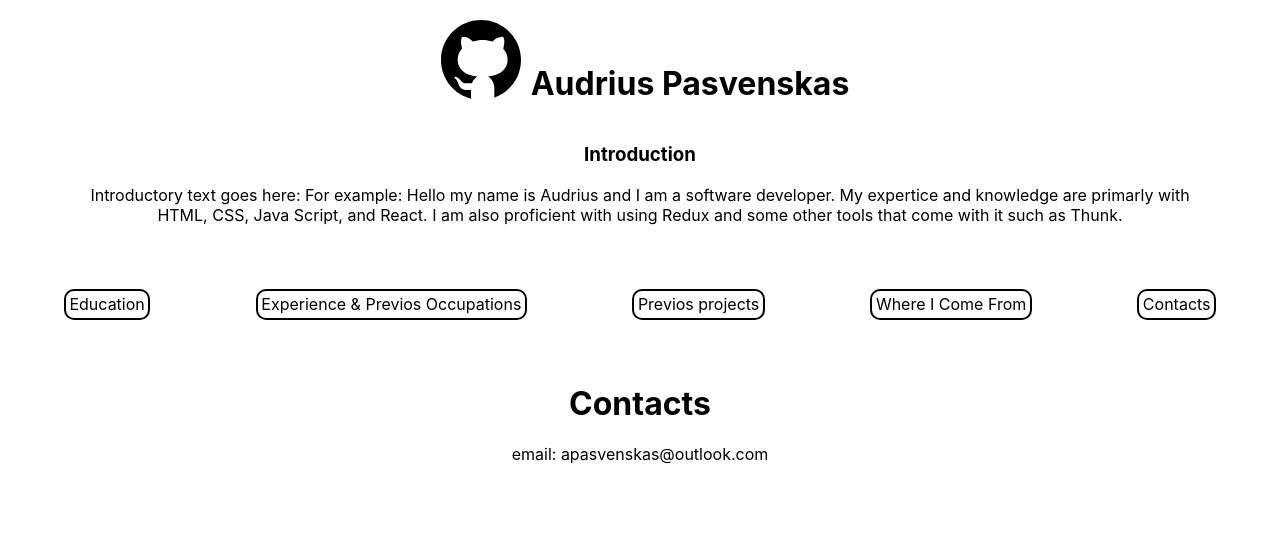
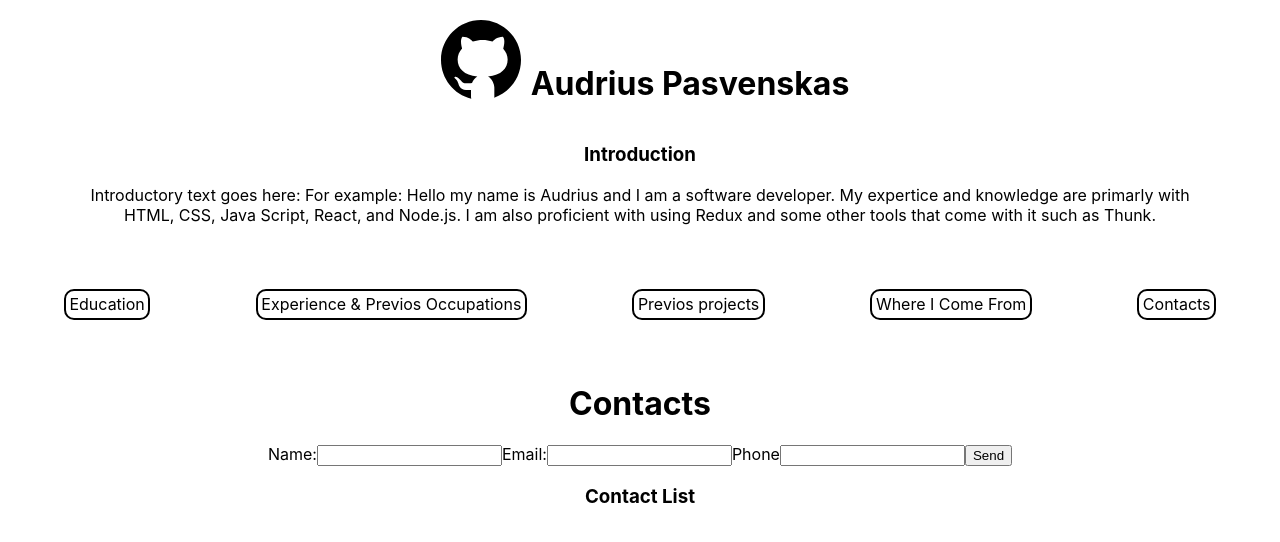
Before and after one commit to apasvenskas/APasvenskas-Website, a React (Create React App) app: page /contacts in a window 1280 px wide. Shown: the top 542 px of the page. Built offline with nearby package versions, Linux system fonts and the light colour scheme.

Commit message:
contact form updated

```diff
--- a/package.json
+++ b/package.json
@@ -17,7 +17,8 @@
     "server": "nodemon index.js",
     "build": "react-scripts build",
     "test": "react-scripts test",
-    "eject": "react-scripts eject"
+    "eject": "react-scripts eject",
+    "dev": "email dev --dir app/emails"
   },
   "eslintConfig": {
     "extends": [
--- a/src/App.js
+++ b/src/App.js
@@ -32,7 +32,7 @@ function App() {
             <p className="introductoryParagraph">
               Introductory text goes here: For example: Hello my name is Audrius
               and I am a software developer. My expertice and knowledge are
-              primarly with HTML, CSS, Java Script, and React. I am also
+              primarly with HTML, CSS, Java Script, React, and Node.js. I am also
               proficient with using Redux and some other tools that come with it
               such as Thunk.
             </p>
--- a/src/components/contacts.js
+++ b/src/components/contacts.js
@@ -1,12 +1,103 @@
-import React from "react";
+import React, { useState } from "react";
+import emailjs from "emailjs-com";
+// import { init } from "emailjs-com";
 
-export function Contacts() {
-    return(
-        <>
-        <h1>Contacts</h1>
-        <div>
-            <p>email: apasvenskas@outlook.com</p>
-        </div>
-        </>
+emailjs.init("YOUR_USER_ID");
+
+const ContactForm = (props) => {
+    const { contacts, setContacts, newContact, setNewContact } = props;
+
+
+const handleInputChange = (e) => {
+  setNewContact({ ...newContact, [e.target.name]: e.target.value });
+};
+
+const handleSubmit = (e) => {
+    e.preventDefault();
+  const newId = Math.floor(Math.random() * 1000000);
+  const newContactWithId = { ...newContact, id: newId };
+  setContacts([...contacts, newContactWithId]);
+  setNewContact({ name: "", email: "", phone: "" });
+
+  // send email using EmailJS
+  emailjs
+    .send(
+      "YOUR_SERVICE_ID",
+      "YOUR_TEMPLATE_ID",
+      newContactWithId,
+      "YOUR_USER_ID"
     )
-}
+    .then(
+      (result) => {
+        console.log(result.text);
+      },
+      (error) => {
+        console.log(error.text);
+      }
+    );
+};
+
+
+  return (
+        <form onSubmit={handleSubmit}>
+          <label htmlFor="name">Name:</label>
+          <input
+            type="text"
+            id="name"
+            name="name"
+            value={newContact.name}
+            onChange={handleInputChange}
+            required
+          />
+          <label htmlFor="email">Email:</label>
+          <input
+            type="email"
+            id="email"
+            name="email"
+            value={newContact.email}
+            onChange={handleInputChange}
+            required
+          />
+          <label htmlFor="phone">Phone</label>
+          <input
+            type="tel"
+            id="phone"
+            name="phone"
+            value={newContact.phone}
+            onChange={handleInputChange}
+            required
+          />
+          <button type="submit">Send</button>
+        </form>
+      );
+    };
+
+    export function Contacts() {
+        const [contacts, setContacts] = useState([]);
+        const [newContact, setNewContact] = useState({
+            name: "",
+            email: "",
+            phone: "",
+        });
+        return (
+            <>
+            <h1>Contacts</h1>
+            <ContactForm
+                contacts={contacts}
+                setContacts={setContacts}
+                newContact={newContact}
+                setNewContact={setNewContact}
+            />
+            <h3>Contact List</h3>
+            <ul>
+                {contacts.map((contact) => {
+                    return (
+                    <li key={contact.id}>
+                        {contact.name} - {contact.email} - {contact.phone}
+                    </li>
+                    )
+                })}
+            </ul>
+            </>
+        )
+    }
```
